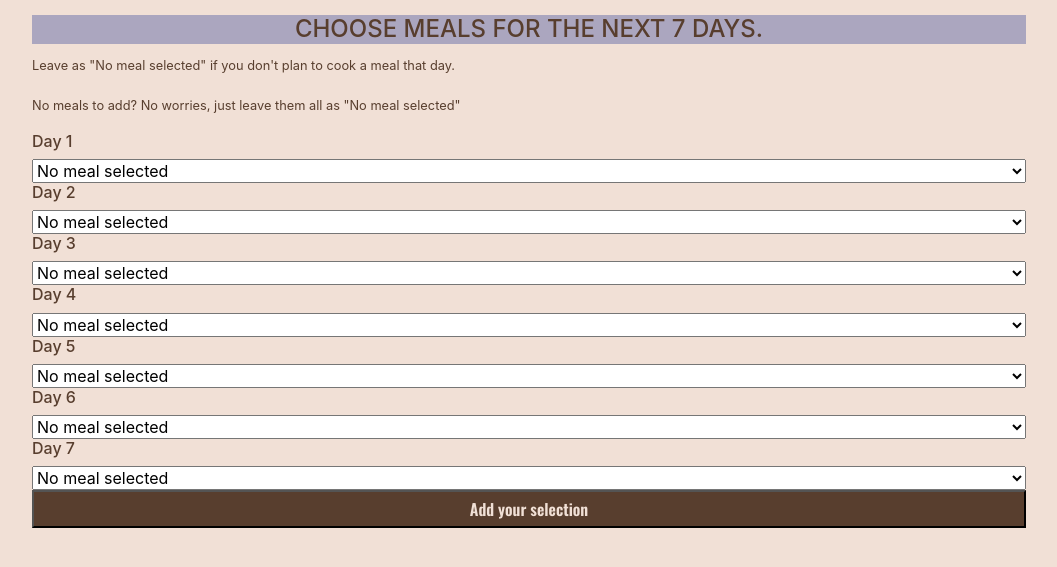
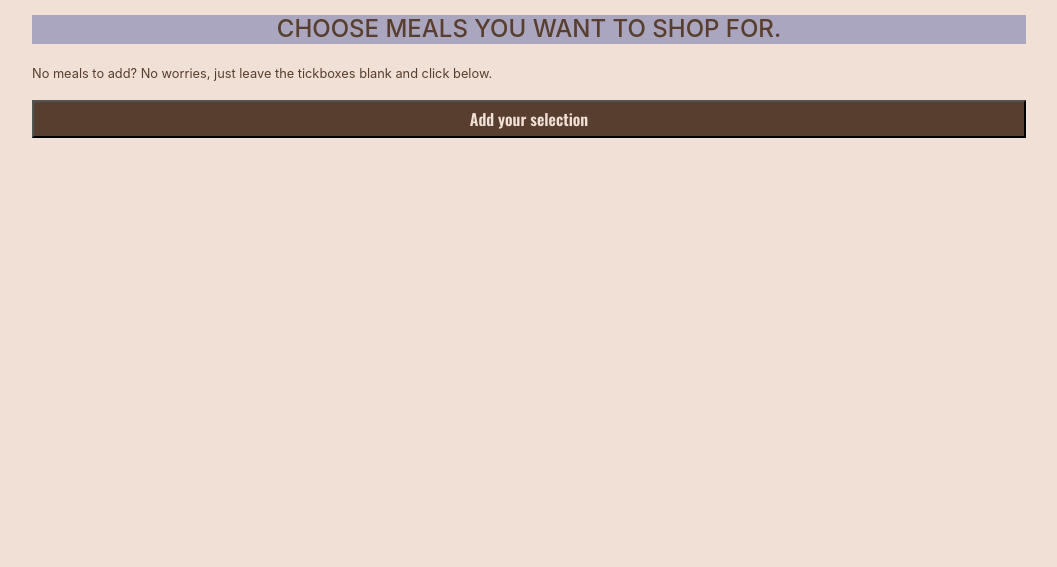
Before and after one commit to matt-j-e/shoplist, a Django app: page /list/meals/add in a window 1280 px wide. Shown: the part 96-663 px from the top of the page, without its empty margins (111-1168 px from the left). Run offline with Django 3.2, Linux system fonts and the light colour scheme; data that the repository does not hold is empty; some libraries are stand-ins or nearby versions.

Commit message:
altered the way that meals are chosen in the first step of list creation. In the previous method, only meals in the database following previous server restart were reflected in the list of choices - this was down to the database call being in forms.py. Changed meals choice page to tick boxes so that the database call can be in the view. This works.

```diff
--- a/shoplist_app/forms.py
+++ b/shoplist_app/forms.py
@@ -44,15 +44,24 @@ class FindItemForm(forms.Form):
 class SelectItemForm(forms.Form):
 	selection = forms.ChoiceField(widget=forms.RadioSelect, choices=())
 
-
+'''
 class MealSelectForm(forms.Form):
 	meals = Meal.objects.all().order_by('name')
+	print(meals)
+	for meal in meals:
+		print(meal)
 	choices = []
 	choices.append((0, "No meal selected"))
 	for meal in meals:
 		choices.append((meal.id, meal.name))
 	selection = forms.ChoiceField(choices=choices, label='')
+'''
+
+
+class SelectMealCheckboxForm(forms.Form):
+	selection = forms.MultipleChoiceField(widget=forms.CheckboxSelectMultiple(), choices=(), label='')
+
 
 
 class SelectItemCheckboxForm(forms.Form):
-	selection = forms.MultipleChoiceField(widget=forms.CheckboxSelectMultiple(), choices=())
+	selection = forms.MultipleChoiceField(widget=forms.CheckboxSelectMultiple(), choices=(), label='')
--- a/shoplist_app/helpers.py
+++ b/shoplist_app/helpers.py
@@ -1,6 +1,9 @@
 from .models import Item, StorageLoc, ShopDept, Meal
 from operator import itemgetter
 
+"""
+Function no longer used. It was originally part of the formset functionality to provide
+a dropdown list of meals ach day for 7 days. That didn't work so refactored.
 
 def extract_meal_choices(data):
 	''' takes in a request.POST object from a form submission, extracts the relevant data
@@ -15,7 +18,7 @@ def extract_meal_choices(data):
 		int(data['form-6-selection'])
 	]
 	return collected_data
-
+"""
 
 def create_meals_shopping_list(meal_choices):
 	''' takes in the meal_choices array which contains 7 integers representing the meals
--- a/shoplist_app/templates/shoplist_app/list_meal_add.html
+++ b/shoplist_app/templates/shoplist_app/list_meal_add.html
@@ -1,6 +1,6 @@
 {% extends 'shoplist_app/base.html' %}
+<!--
 
-{% block content %}
 <h4 class="center header-bar upper">Choose meals for the next 7 days.</h4>
 <p><small>Leave as "No meal selected" if you don't plan to cook a meal that day.</small></p>
 <p><small>No meals to add? No worries, just leave them all as "No meal selected"</small></p>
@@ -15,4 +15,13 @@
 	<input class="add-button" type="submit" value="Add your selection" name="submit">
 </form>
 
+-->
+{% block content %}
+<h4 class="center header-bar upper">Choose meals you want to shop for.</h4>
+<form class="item-chooser" method="post" action="{% url 'meal_items_add' %}">
+	{% csrf_token %}
+	{{ form }}
+	<p><small>No meals to add? No worries, just leave the tickboxes blank and click below.</small></p>
+	<input class="add-button" type="submit" value="Add your selection" name="submit">
+</form>
 {% endblock content %}
--- a/shoplist_app/views.py
+++ b/shoplist_app/views.py
@@ -1,7 +1,7 @@
 from django.shortcuts import render, redirect
 from django.forms.formsets import formset_factory
 from .models import Item, StorageLoc, ShopDept, Meal
-from .forms import ItemForm, MealForm, LocationForm, DepartmentForm, FindItemForm, SelectItemForm, MealSelectForm, SelectItemCheckboxForm
+from .forms import ItemForm, MealForm, LocationForm, DepartmentForm, FindItemForm, SelectItemForm, SelectMealCheckboxForm, SelectItemCheckboxForm
 import shoplist_app.helpers as helpers
 
 meal_choices = []
@@ -24,19 +24,24 @@ def list_new(request):
 def list_meal_add(request):
 	''' A page where the user can choose which meals they will eat over coming
 	days so that the required shopping items can be added to the list as step 1 '''
-	MealSelectFormset = formset_factory(MealSelectForm, extra=7)
+	meals = Meal.objects.all().order_by('name')
+	choices = []
+	for meal in meals:
+		choices.append((meal.id, meal.name.capitalize()))
+	form = SelectMealCheckboxForm()
+	form.fields["selection"].choices = choices
 	if request.method != 'POST':
-		return render(request, 'shoplist_app/list_meal_add.html', {'formset': MealSelectFormset})
+		return render(request, 'shoplist_app/list_meal_add.html', {'form': form})
 	else:
-		# print(request.POST) # request.POST seems to be a dictionary of lists where each list contains a single value
-		formset = MealSelectFormset(data=request.POST)
-		if formset.is_valid:
+		# print(request.POST) # request.POST is a QueryDict. The key we want is 'selection' which contains a list of meal ids
+		selected_indexes = request.POST.getlist('selection')
+		form = SelectMealCheckboxForm(data=request.POST)
+		if form.is_valid:
 			global meal_choices
-			meal_choices = helpers.extract_meal_choices(request.POST)
+			meal_choices = selected_indexes
 			return redirect('stock_items_add')
-		# meal_choices is a list of 7 integers that represent the
-		# meal_ids of chosen meals (the integer may be 0 if no meal chosen
-		# for that day)
+		# meal_choices is a list of integers that represent the
+		# meal_ids of chosen meals
 
 
 def list_stock_add(request):
```
